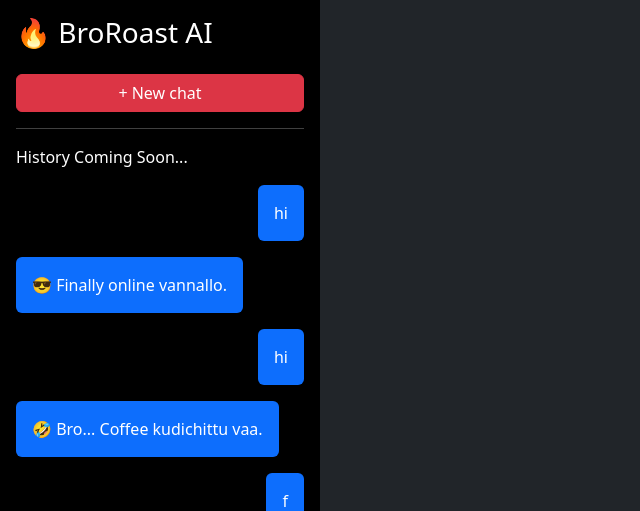
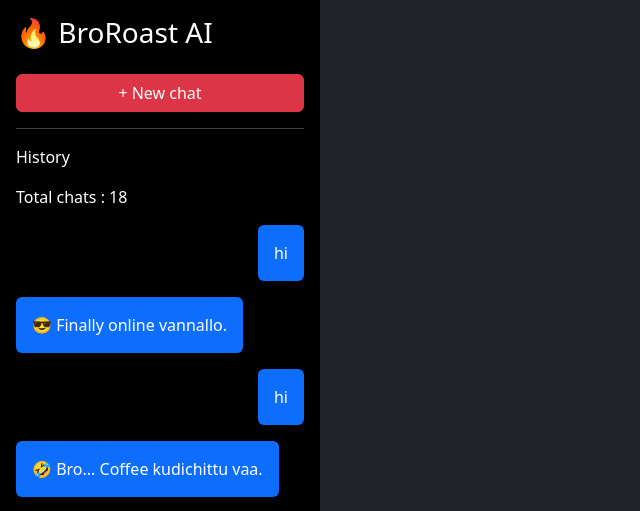
Before and after one commit to muhammedRinshad210/BroRoast-AI, a Django app: page / in a window 1280 px wide. Shown: the top 511 px of the page, without its empty margins (0-640 px from the left). Run offline with Django 5.2, Linux system fonts and the light colour scheme; data comes from the database, SQL or seed files in the repository; both versions use the stored data as it was after the commit.

Commit message:
Completed Django CRUD foundation

```diff
--- a/chat/views.py
+++ b/chat/views.py
@@ -7,7 +7,6 @@ from .models import Chat
 
 def home(request):
 
-    messages = Chat.objects.all().order_by("-id")
 
     message = request.POST.get("message")
 
@@ -76,8 +75,15 @@ def home(request):
 
     # print(message)
 
+    messages = Chat.objects.all().order_by("-id")
+
+    total_chats = Chat.objects.count()
+
+
+
     return render(request,"home.html", {
         "message": message,
         "reply": reply,
         "messages": messages,
+        "total_chats": total_chats,
     })
--- a/templates/home.html
+++ b/templates/home.html
@@ -15,13 +15,14 @@
 
                 <h3>🔥 BroRoast AI</h3>
 
-                <button class="btn btn-danger w-100 mt-3">
+                <a href="/" class="btn btn-danger w-100 mt-3">
                     + New chat
-                </button>
+                </a>
 
                 <hr>
 
-                <p>History Coming Soon...</p>
+                <p>History </p>
+                <p>Total chats : {{ total_chats }}</p>
                 {% for chat in messages %}
 
                 <div class="d-flex justify-content-end mt-3">
```
Also changed, not shown: db.sqlite3.
